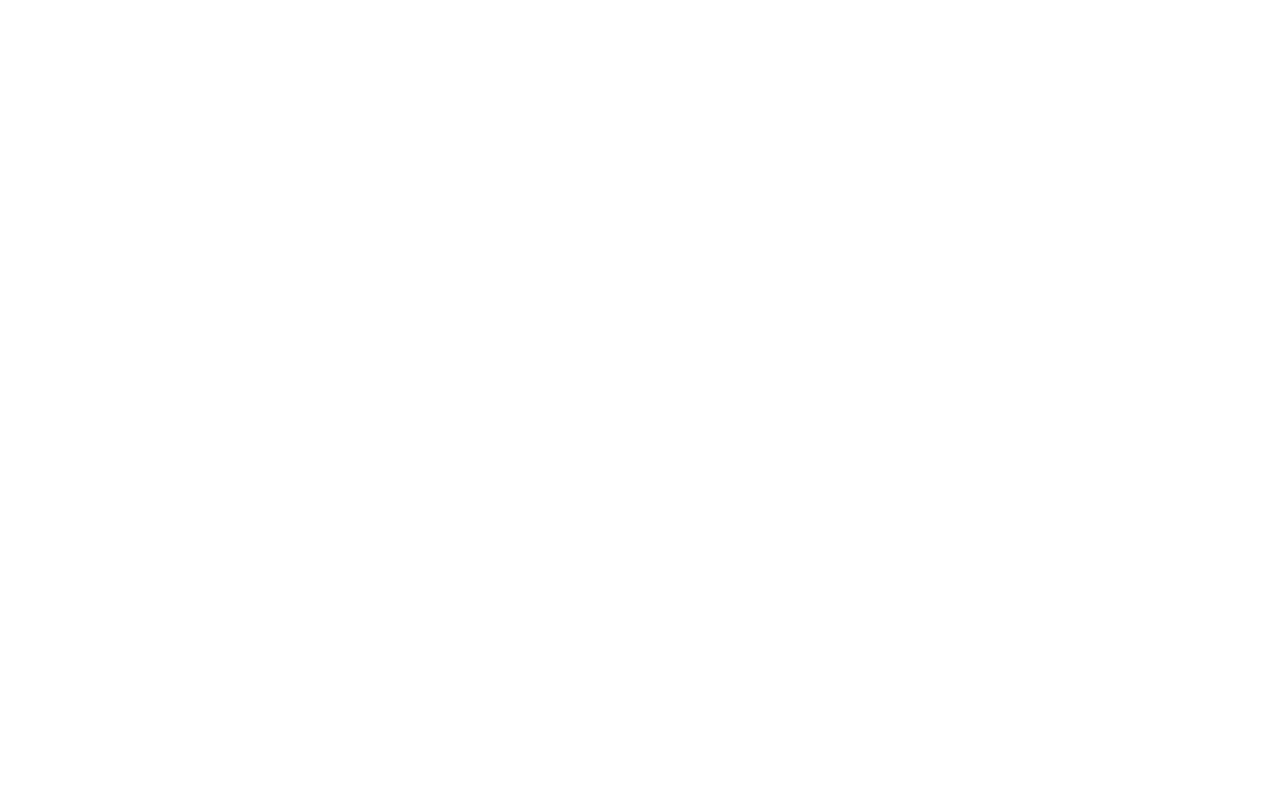
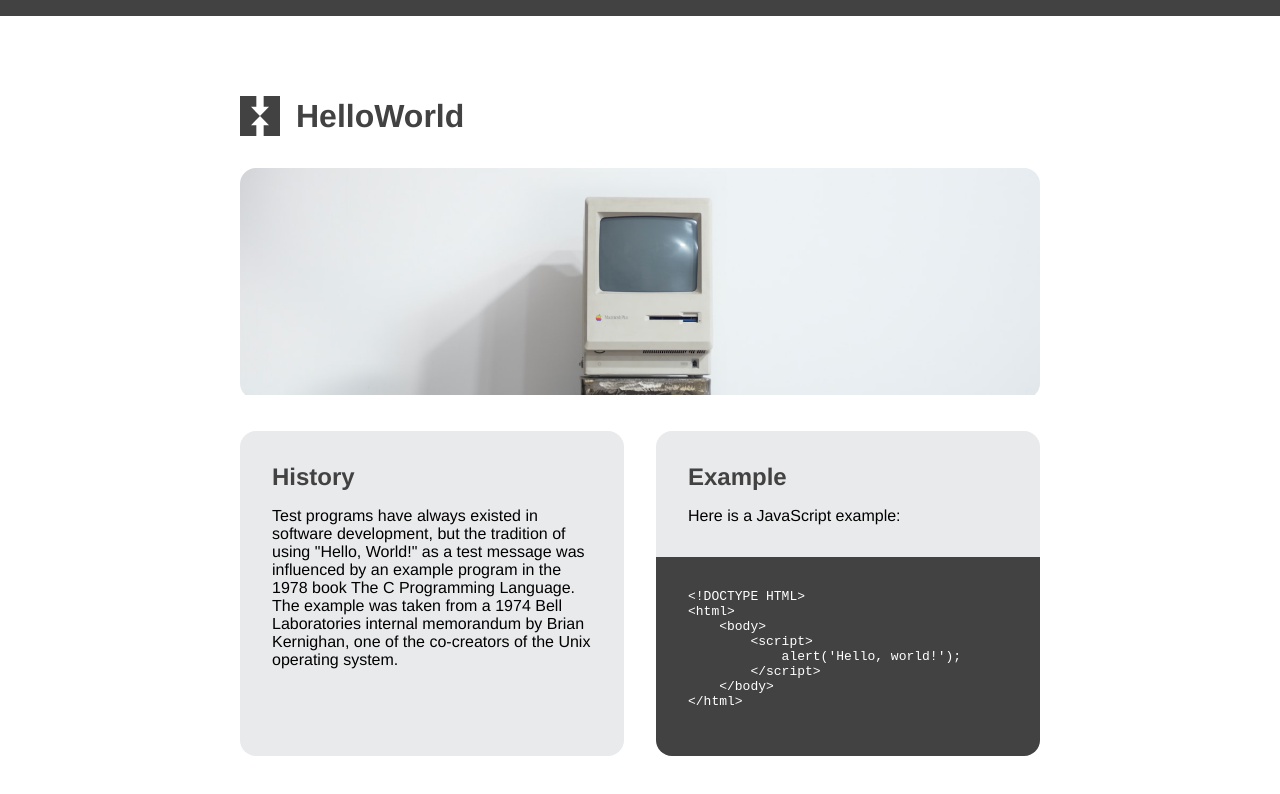
Before and after one commit to bodholtt/mi349-hello-world-part-2, a plain HTML site: page index.html in a window 1280 px wide. Drawn offline with Linux system fonts and the light colour scheme.

Commit message:
create design based on figma

```diff
--- a/index.html
+++ b/index.html
@@ -3,9 +3,55 @@
 <head>
     <meta charset="UTF-8">
     <meta name="viewport" content="width=device-width, initial-scale=1.0">
+    <link rel="stylesheet" type="text/css" href="styles.css"/>
     <title>hello world part 2 | MI349</title>
 </head>
 <body>
 
+<main>
+
+    <header>
+        <img src="Logo.svg" alt="Logo"/>
+        <h1>HelloWorld</h1>
+    </header>
+
+    <div class="imagebox">
+        <img src="Computer%20image.png" alt="Computer image" class="computerimage"/>
+    </div>
+
+    <div class="twopanes">
+        <div class="container">
+            <div class="content">
+                <h2>History</h2>
+                <p>Test programs have always existed in software development,
+                    but the tradition of using "Hello, World!" as a test message
+                    was influenced by an example program in the 1978 book The C
+                    Programming Language. The example was taken from a 1974 Bell
+                    Laboratories internal memorandum by Brian Kernighan, one of the
+                    co-creators of the Unix operating system.
+                </p>
+            </div>
+        </div>
+        <div class="container">
+            <div class="content">
+                <h2>Example</h2>
+                <p>Here is a JavaScript example:</p>
+            </div>
+            <pre class="codeblock">
+&lt;!DOCTYPE HTML&gt;
+&lt;html&gt;
+    &lt;body&gt;
+        &lt;script&gt;
+            alert('Hello, world!');
+        &lt;/script&gt;
+    &lt;/body&gt;
+&lt;/html&gt;
+            </pre>
+        </div>
+
+    </div>
+
+</main>
+
 </body>
 </html>
--- /dev/null
+++ b/styles.css
@@ -0,0 +1,74 @@
+:root {
+    --light: #fff;
+    --dark: #000;
+    --semidark: #424242;
+    --semilight: #E9EAEC;
+}
+
+* {
+    margin: 0;
+    padding: 0;
+    font-family: Helvetica, sans-serif;
+}
+
+body {
+    border-top: 1em solid var(--semidark);
+    padding: 5em;
+}
+
+main {
+    display: flex;
+    flex-direction: column;
+    gap: 2em;
+    max-width: 800px;
+    margin: 0 auto;
+}
+
+header {
+    display: flex;
+    flex-direction: row;
+    gap: 1em;
+    align-items: center;
+}
+
+h1, h2 {
+    color: var(--semidark);
+}
+
+.twopanes {
+    display: grid;
+    grid-template-columns: 1fr 1fr;
+    gap: 2em;
+}
+
+.container {
+    background-color: var(--semilight);
+    border-radius: 1rem;
+    display: flex;
+    flex-direction: column;
+    overflow: hidden;
+}
+
+.codeblock {
+    background-color: var(--semidark);
+    color: var(--light);
+    height: 100%;
+    padding: 2rem;
+    font-family: monospace;
+}
+
+.content {
+    padding: 2rem;
+    display: flex;
+    flex-direction: column;
+    gap: 1em;
+}
+
+.imagebox {
+    border-radius: 1rem;
+    overflow: hidden;
+}
+
+.computerimage {
+    width: 100%;
+}
```
Also changed, not shown: Computer image.png (added), Logo.png (added), Logo.svg (added).
